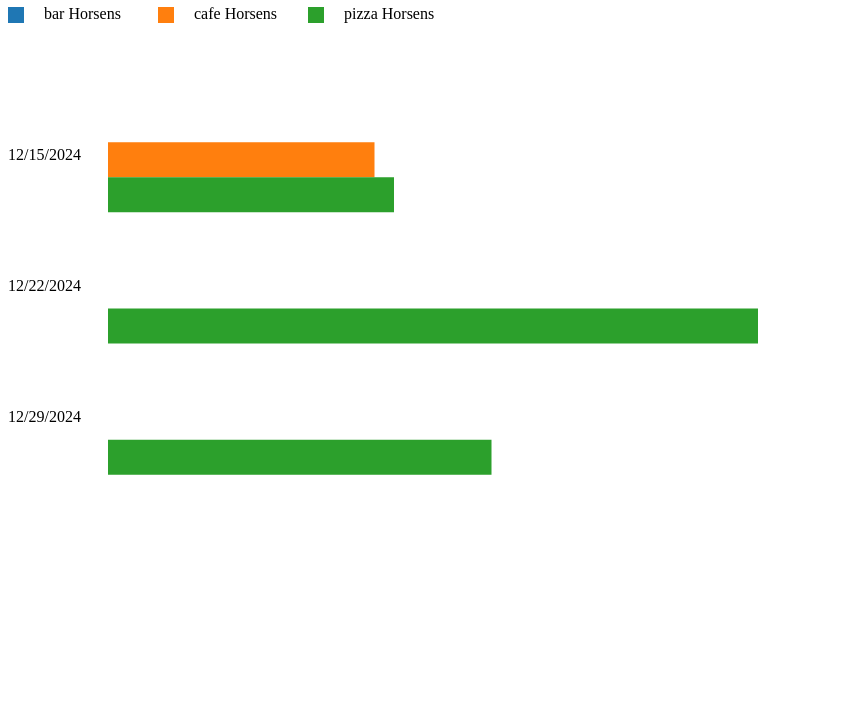
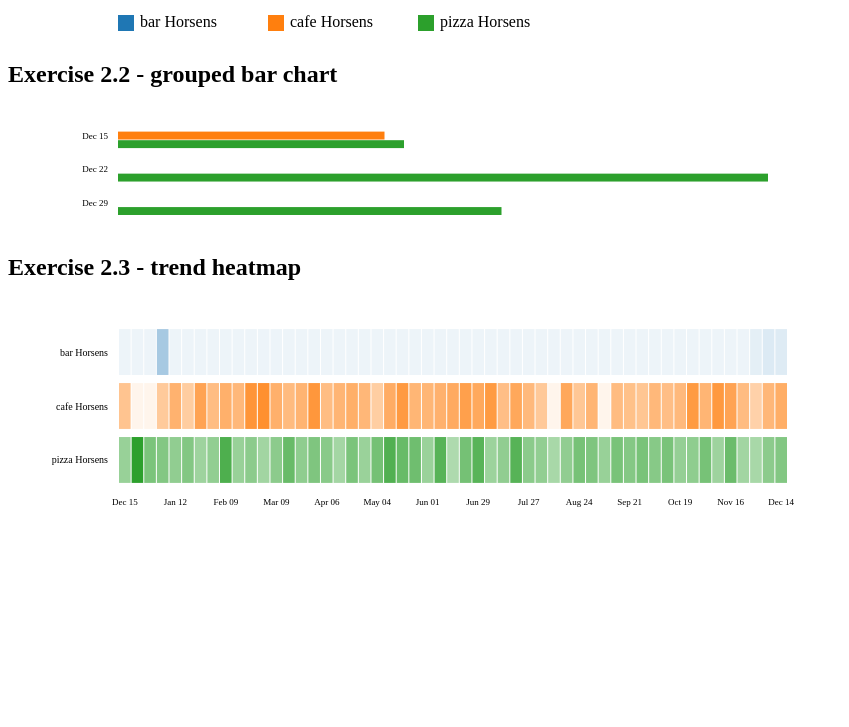
Before and after one commit to tomaspsotkka/VIZ, a plain HTML site: page Lesson2/Selection/index.html in a window 1280 px wide. Shown: the part 73-800 px from the top of the page, without its empty margins (0-849 px from the left). Drawn offline with nearby package versions, Linux system fonts and the light colour scheme.

Commit message:
Exercises from 2nd lesson

```diff
--- a/Lesson2/Selection/index.html
+++ b/Lesson2/Selection/index.html
@@ -5,11 +5,15 @@
         <title>SVG slides</title>
     </head>
     <body>
-        <h1>TBD: Selections</h1>
+        <h1>Going out in Horsens</h1>
 
-        <svg id="legend" width="500" height="30"></svg>
+        <svg id="legend" width="700" height="30"></svg>
 
+        <h2>Exercise 2.2 - grouped bar chart</h2>
         <svg id="container" width="800" height="500"></svg>
+
+        <h2>Exercise 2.3 - trend heatmap</h2>
+        <svg id="trends" width="800" height="220"></svg>
 
         <script src="https://d3js.org/d3.v7.min.js"></script>
         <script src="./js/main.js"></script>
--- a/Lesson2/Selection/js/main.js
+++ b/Lesson2/Selection/js/main.js
@@ -10,6 +10,11 @@ const selectAll = d3.selectAll("rect");
 console.log("svg", svg);
 console.log("select", select);
 console.log("selectAll", selectAll);
+
+// Shared layout + color scale, reused by the legend, the bar chart (2.2)
+// and the trend heatmap (2.3) so everything lines up and shares one palette.
+const margin = { top: 10, right: 40, bottom: 10, left: 110 };
+const chartWidth = 800;
 
 const colorScale = d3.scaleOrdinal(["#1f77b4", "#ff7f0e", "#2ca02c"]).domain(["bar Horsens", "cafe Horsens", "pizza Horsens"]);
 const legendData = colorScale.domain();
@@ -25,13 +30,50 @@ legendGroups.append("rect")
 
 legendGroups.append("text")
             .text(datum => datum)
-            .attr("x", 36)
+            .attr("x", 22)
             .attr("y", 12);
 
-legendGroups.attr("transform", (datum, index) => `translate(${index * 150}, 0)`);
+legendGroups.attr("transform", (datum, index) => `translate(${margin.left + index * 150}, 8)`);
 
-const addText = d3.selectAll("rect").append("p");
-console.log("test", addText);
+// Exercise 1.5 – Bind the Data
+// a) bind some dummy data to the <rect> elements of the project
+const dummyValues = [10, 45, 25, 60, 30];
+
+const demoScale = d3.scaleLinear()
+    .domain([0, d3.max(dummyValues)])
+    .range([0, chartWidth - margin.left - margin.right]);
+
+const demoRects = svg.selectAll("rect")
+    .data(dummyValues)
+    .join("rect")
+    .attr("x", margin.left)
+    .attr("y", (datum, index) => margin.top + index * 22)
+    .attr("width", datum => demoScale(datum))
+    .attr("height", 18)
+    .attr("fill", "#1f77b4");
+
+// b) print the joined selection to inspect data <-> element binding
+console.log("Exercise 1.5 – bound rects:", demoRects.nodes());
+console.log("Exercise 1.5 – bound data:", demoRects.data());
+
+// c) scales are already used above (demoScale) to turn values into pixel widths.
+// This was only a warm-up, so clear it before the real chart is drawn below.
+demoRects.remove();
+
+// Exercise 1.3 – Format the Data
+function formatDatum(datum) {
+    const date = new Date(datum.date);
+    const types = ["bar Horsens", "cafe Horsens", "pizza Horsens"];
+
+    const formattedData = types.map(type => {
+        return {
+            date: date,
+            type: type,
+            value: datum[type]
+        };
+    });
+    return formattedData;
+}
 
 // Exercise 1.2 – Load the Data
 async function loadData() {
@@ -51,33 +93,62 @@ async function loadData() {
          formattedData,
          datum => datum.date
     );
-    console.log("Grouped by date:" ,groupedByDate);
+    console.log("Grouped by date:", groupedByDate);
+
+    // b) Inspect each type
+    groupedData.forEach(([type, values]) => {
+        console.log(type, values);
+    });
 
     const firstThreeDates = groupedByDate.slice(0, 3);
-    console.log("First 3 dates", groupedByDate.slice(0, 3));
+    console.log("First 3 dates", firstThreeDates);
 
-    const firstThreeValues = firstThreeDates.flatMap(([date, values]) => values);
+    drawBarChart(firstThreeDates);
+    drawTrendHeatmap(formattedData, groupedByDate.map(([date]) => date));
+}
+loadData();
+
+// Exercise 2.1 – Planning the layout
+// a) Bars: an xScale (linear, domain = [0, max value], range = [margin.left, width - margin.right])
+//    turns each value into a pixel width; every bar starts at xScale(0).
+//    A yScale (band, domain = dates) positions one group per date, and a nested
+//    ySubScale (band, domain = the 3 types) positions the 3 bars inside that group.
+// b) Labels: the date label for a group sits at x = margin.left (in the left
+//    margin) and y = the vertical centre of that date's yScale band.
+// c) Legend: one <g> per type, each holding a coloured <rect> + a <text>,
+//    the groups translated along x so they sit in a row (see legendGroups above).
+
+// Exercise 2.2 – Implementing the layout
+function drawBarChart(groupedByDate) {
+    const rowHeight = 34; // px per date group, incl. padding
+    const innerHeight = groupedByDate.length * rowHeight;
+    const height = margin.top + innerHeight + margin.bottom;
+
+    svg.attr("width", chartWidth).attr("height", height);
+
+    const allValues = groupedByDate.flatMap(([date, values]) => values);
 
     const xScale = d3.scaleLinear()
-                    .domain([0, d3.max(firstThreeValues, datum => datum.value)])
-                    .range([100, 750]);
-    console.log("xScale domain:" ,xScale.domain());
+                    .domain([0, d3.max(allValues, datum => datum.value)])
+                    .range([margin.left, chartWidth - margin.right]);
 
     const yScale = d3.scaleBand()
-                    .domain(firstThreeDates.map(([date]) => date))
-                    .range([40, 460])
-                    .padding(0.2);
-    console.log("yScale domain:", yScale.domain());
-    console.log(yScale.bandwidth());
+                    .domain(groupedByDate.map(([date]) => date))
+                    .range([margin.top, margin.top + innerHeight])
+                    .paddingInner(0.25)
+                    .paddingOuter(0.15);
 
     const ySubScale = d3.scaleBand()
                         .domain(colorScale.domain())
-                        .range([0, yScale.bandwidth()]);
-    console.log(ySubScale.bandwidth())
+                        .range([0, yScale.bandwidth()])
+                        .paddingInner(0.08);
 
-    const dateGroups = svg.selectAll("g")
-                        .data(firstThreeDates)
+    const formatDate = d3.timeFormat("%b %d");
+
+    const dateGroups = svg.selectAll("g.date-group")
+                        .data(groupedByDate)
                         .join("g")
+                        .attr("class", "date-group")
                         .attr("transform", ([date]) => `translate(0, ${yScale(date)})`);
 
     dateGroups.selectAll("rect")
@@ -89,30 +160,81 @@ async function loadData() {
             .attr("height", ySubScale.bandwidth())
             .attr("fill", datum => colorScale(datum.type));
 
-    dateGroups.append("text")
-            .text(([date]) => date.toLocaleDateString())
-            .attr("x", 0)
-            .attr("y", ySubScale.bandwidth() * 1.5);
+    dateGroups.selectAll("text")
+            .data(([date]) => [date])
+            .join("text")
+            .text(datum => formatDate(datum))
+            .attr("x", margin.left - 10)
+            .attr("y", yScale.bandwidth() / 2)
+            .attr("dy", "0.35em")
+            .attr("text-anchor", "end")
+            .attr("font-size", "9px");
+}
 
+// Exercise 2.3 – Discover trends
+// A week-by-week grouped bar chart is great for comparing the 3 venue types
+// within a single week, but with 53 weeks stacked vertically it's hard to see
+// how each type trends over the year. A heatmap (still just <rect>s + scales,
+// no new concepts) puts every week side by side on one row per type, so
+// spikes/dips (e.g. bars around New Year's Eve, pizza around Christmas)
+// jump out immediately as bands of light/dark colour.
+function drawTrendHeatmap(formattedData, dates) {
+    const width = chartWidth;
+    const height = 220;
+    const heatMargin = { top: 20, right: 20, bottom: 30, left: 110 };
 
-    // b) Inspect each type
-    groupedData.forEach(([type, values]) => {
-    console.log(type, values);
-    });
+    const trendSVG = d3.select("#trends").attr("width", width).attr("height", height);
+
+    const xScale = d3.scaleBand()
+                    .domain(dates)
+                    .range([heatMargin.left, width - heatMargin.right])
+                    .padding(0.08);
+
+    const yScale = d3.scaleBand()
+                    .domain(colorScale.domain())
+                    .range([heatMargin.top, height - heatMargin.bottom])
+                    .padding(0.15);
+
+    // opacity encodes the value, hue reuses the same colorScale as the legend/bar chart
+    const opacityScale = d3.scaleLinear()
+                    .domain([0, d3.max(formattedData, datum => datum.value)])
+                    .range([0.08, 1]);
+
+    trendSVG.selectAll("rect")
+            .data(formattedData)
+            .join("rect")
+            .attr("x", datum => xScale(datum.date))
+            .attr("y", datum => yScale(datum.type))
+            .attr("width", xScale.bandwidth())
+            .attr("height", yScale.bandwidth())
+            .attr("fill", datum => colorScale(datum.type))
+            .attr("fill-opacity", datum => opacityScale(datum.value))
+            .append("title")
+            .text(datum => `${datum.type}, ${datum.date.toDateString()}: ${datum.value}`);
+
+    // row labels
+    trendSVG.selectAll("text.row-label")
+            .data(colorScale.domain())
+            .join("text")
+            .attr("class", "row-label")
+            .text(datum => datum)
+            .attr("x", heatMargin.left - 10)
+            .attr("y", datum => yScale(datum) + yScale.bandwidth() / 2)
+            .attr("dy", "0.35em")
+            .attr("text-anchor", "end")
+            .attr("font-size", "10px");
+
+    // sparse date ticks along the bottom (every 4th week) to keep it readable
+    const formatDate = d3.timeFormat("%b %d");
+    const tickDates = dates.filter((date, index) => index % 4 === 0);
+
+    trendSVG.selectAll("text.tick-label")
+            .data(tickDates)
+            .join("text")
+            .attr("class", "tick-label")
+            .text(datum => formatDate(datum))
+            .attr("x", datum => xScale(datum) + xScale.bandwidth() / 2)
+            .attr("y", height - heatMargin.bottom + 14)
+            .attr("text-anchor", "middle")
+            .attr("font-size", "9px");
 }
-loadData();
-
-// Exercise 1.3 – Format the Data
-function formatDatum(datum) {
-    const date = new Date(datum.date);
-    const types = ["bar Horsens", "cafe Horsens", "pizza Horsens"];
-
-    const formattedData = types.map(type => {
-        return {
-            date: date,
-            type: type,
-            value: datum[type]
-        };
-    });
-    return formattedData;
-}
```
